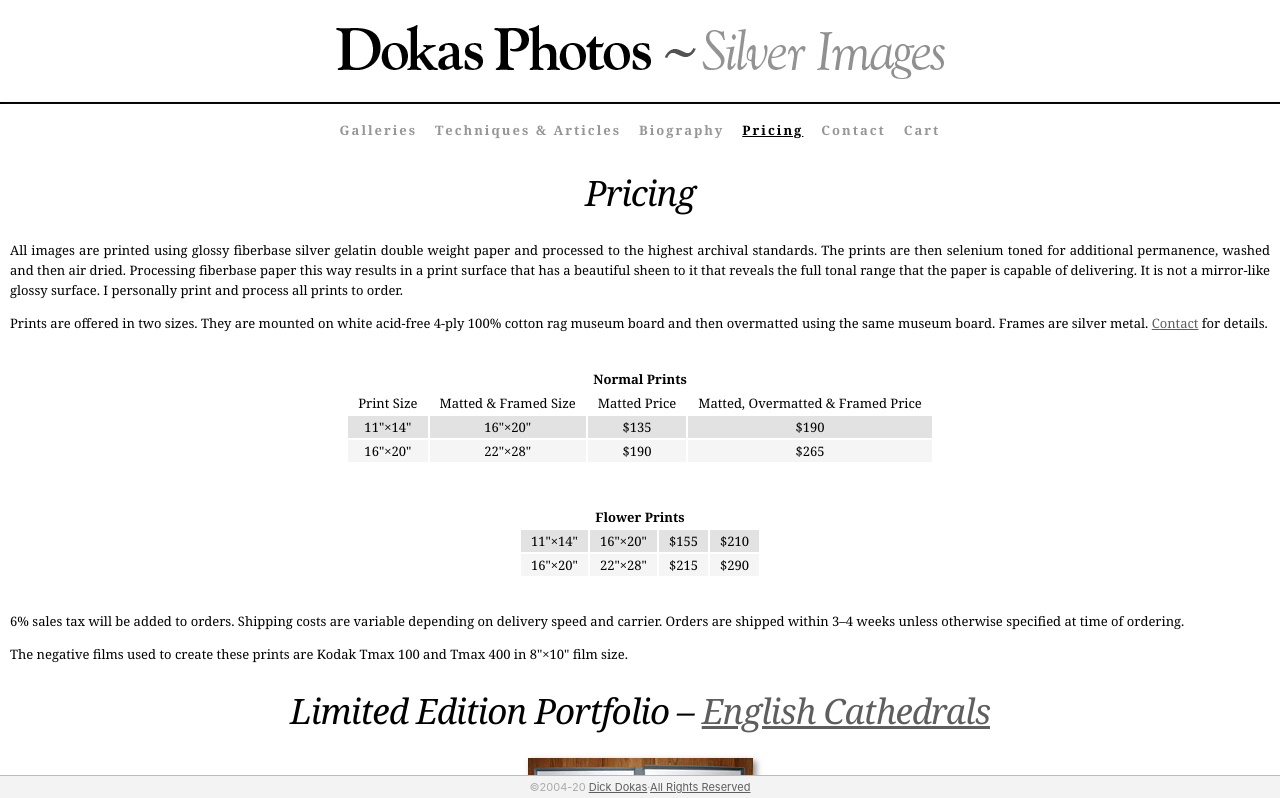
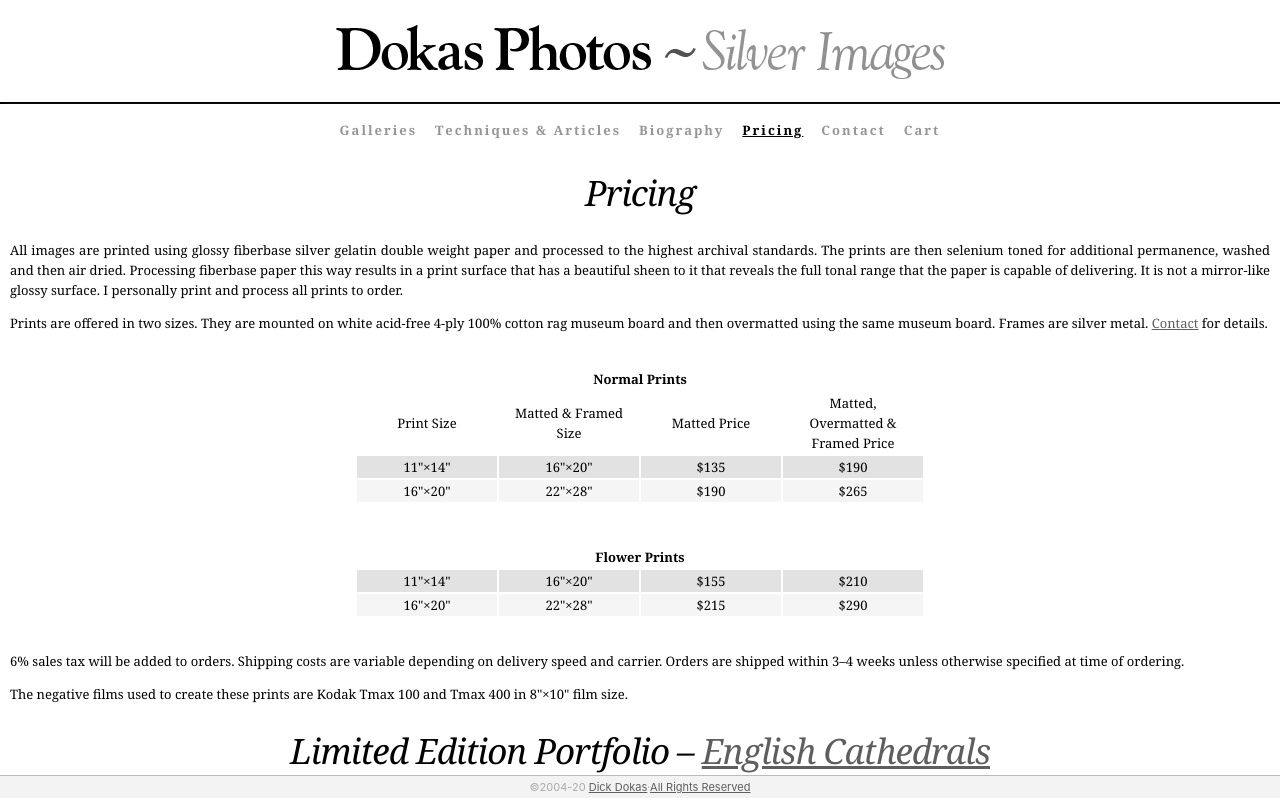
Before and after one commit to BDokas/dokasphotos.com, a React (Create React App) app: page /pricing in a window 1280 px wide. Shown: the top 798 px of the page. Built offline with nearby package versions, Linux system fonts and the light colour scheme; no server answers.

Commit message:
fixing some typos and styling

```diff
--- a/src/components/Biography.js
+++ b/src/components/Biography.js
@@ -25,7 +25,7 @@ const biography = () => {
 				in the United States and Canada. He has authored articles in national
         publications.{" "}
 				<a href="http://www.phototechmag.com/">Photo Techniques</a> featured his
-        photographs in 2003 as well as this year in the magazine.
+        photographs from 2003 until they stopped publication.
       </p>
 			<p>
 				He has exhibited in the U.S. and in Europe in one-man and group
--- a/src/components/Techniques.js
+++ b/src/components/Techniques.js
@@ -152,7 +152,7 @@ class Camera extends Component {
                <div className="technique-2">
                   <p>
                      My field camera is an Ikeda, which is extremely compact and lightweight.
-                     It has been my companion for thirty years now!
+                     It has been my companion for fourty two years now!
       </p></div>
             </div>
          </div>
--- a/src/css/master.css
+++ b/src/css/master.css
@@ -161,13 +161,13 @@ a:hover, a:active {
 
 #pricing table.pricing-table,
 .techniques table {
-  margin-left: auto;
-  margin-right: auto;
+  margin: auto;
   padding: 20px;
 }
 
 #pricing table.pricing-table td,
 .techniques table td {
+  width: 120px;
   padding-left: 10px;
   padding-right: 10px;
 }
```
